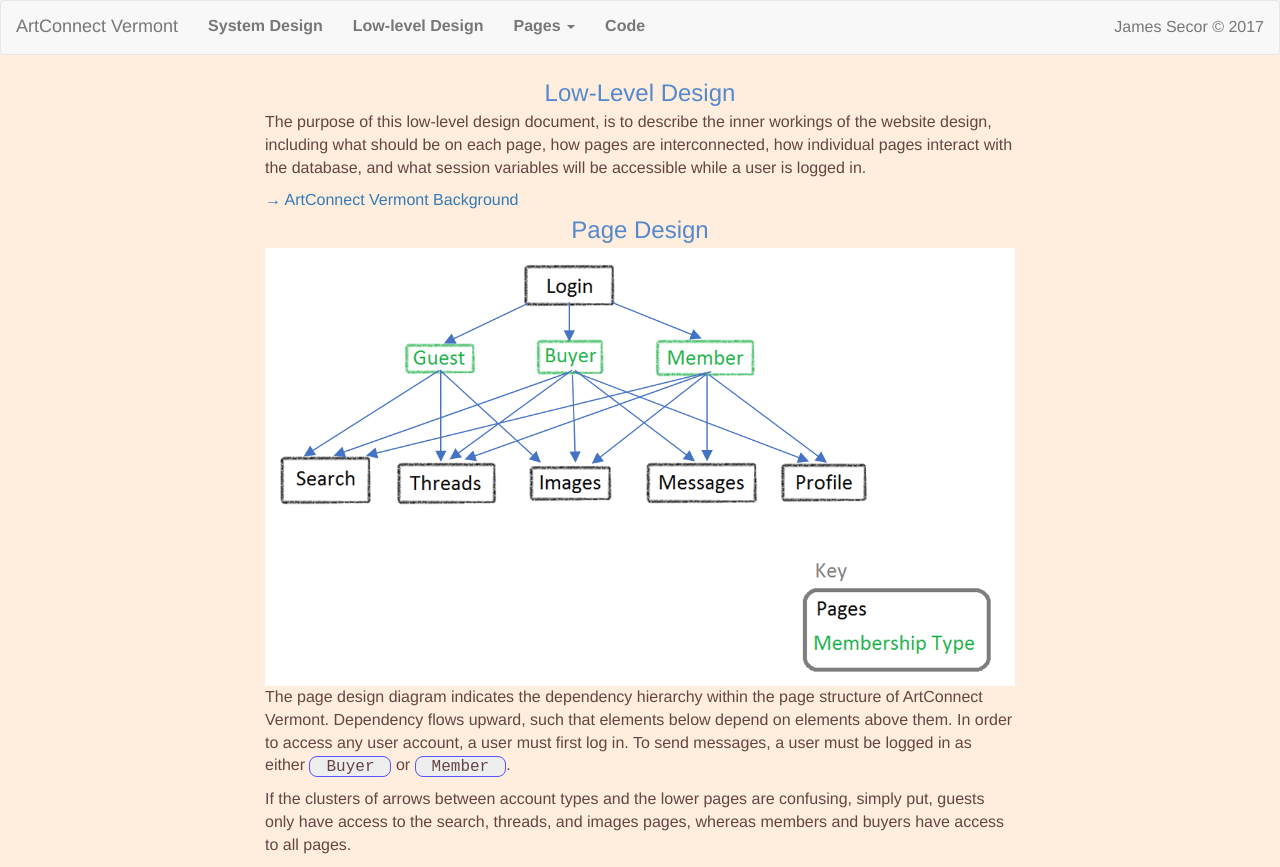
After one commit to jamessecor/ArtConnect, a PHP site: page /lowleveldesign.php in a window 1280 px wide. The commit adds this page. Run offline with PHP 8.4, Linux system fonts and the light colour scheme; some libraries are stand-ins or nearby versions.

Commit message:
added lowleveldesign, reordered navbar

```diff
--- a/acHeader.php
+++ b/acHeader.php
@@ -15,6 +15,7 @@
 			  <a class="navbar-brand" href="./index.php">ArtConnect Vermont</a>
 			</div>
 			<ul class="nav navbar-nav">
+				<li><a href="systemdesign.php"><strong>System Design</strong></a></li>
 				<li><a href="lowleveldesign.php"><strong>Low-level Design</strong></a></li>
 				<li>
 					<a class='dropdown-toggle' data-toggle="dropdown"><strong>Pages
@@ -29,7 +30,6 @@
 						<li><a href="logout.php">Log Out</a></li>
 					</ul>
 				</li>
-				<li><a href="systemdesign.php"><strong>System Design</strong></a></li>
 				<li><a  href="./code.php"><strong>Code</strong></a></li>
 			</ul>
 			<ul class="nav navbar-nav navbar-right">
--- /dev/null
+++ b/lowleveldesign.php
@@ -0,0 +1,65 @@
+<?php
+include "acHeader.php";
+?>
+
+
+<div class='container'>
+	<div class="row">
+		<div class="col-md-8 col-md-offset-2">
+			<h1>Low-Level Design</h1>
+			<p>
+			The purpose of this low-level design document, is to describe the inner workings of the website design,
+			including what should be on each page, how pages are interconnected, how individual pages interact with the database,
+			and what session variables will be accessible while a user is logged in.
+			</p>
+			<a id="extra">
+			&rarr; ArtConnect Vermont Background
+			</a>
+			<script>
+			$(document).ready(function() {
+				$("#extra").click(function() {
+					$("#more").fadeToggle();
+				});
+			});
+			</script>
+			<div id="more" style="display:none">
+				<p>
+				Community is very important to Vermonters.
+				We often pride ourselves on the interconnected web that is Vermont’s citizenry.
+				The second fiddle player you see at an evening of baroque music could be your neighbor’s car mechanic.
+				Your child’s ski instructor could also be your state representative.
+				In addition to the fact that Vermont is a small state, these connections are possible because many, if not all,
+				Vermonters are multi-talented and spread their daily routines among various occupations and pursuits.
+				</p>
+				<p>
+				Included in the state’s population is a large subgroup of artists and makers.
+				ArtConnect Vermont deploys software that connects artists with other artists, with potential buyers,
+				with calendar listings throughout the various regions of the state for calls to artists, current and upcoming exhibitions,
+				and show receptions. There are also threads that can help organize ArtConnect communication.
+				Threads are artist-made, titled discussion forums.
+				Potential threads include a thread to share information about available studio space called Studio Space or
+				one to critique each other’s work called Critiques. Artists can also initiate individual or group conversations.
+				These conversations are useful as artists might be looking for ideas of where to show their work or what other artists
+				they could look at for inspiration. These types of conversation are better suited for smaller groups, or one-to-one.
+				</p>
+			</div>
+		</div>
+	</div>
+	<div class="row">
+		<div class="col-md-8 col-md-offset-2">
+			<h1>Page Design</h1>
+			<img width="100%" src="pagesDesign.png" alt="Image Temporarily Unavailable">
+			<p>
+			The page design diagram indicates the dependency hierarchy within the page structure of ArtConnect Vermont.
+			Dependency flows upward, such that elements below depend on elements above them.
+			In order to access any user account, a user must first log in. To send messages, a user must be logged in as either
+			<span class='codeExample'>Buyer</span> or <span class='codeExample'>Member</span>.
+			</p>
+			<p>
+			If the clusters of arrows between account types and the lower pages are confusing, simply put, guests only have access to
+			the search, threads, and images pages, whereas members and buyers have access to all pages.
+
+			</p>
+		</div>
+	</div>
+</div>
```
Also changed, not shown: index.php (+31 -0 lines), login.php (+7 -5 lines), logout.php (+25 -3 lines).
